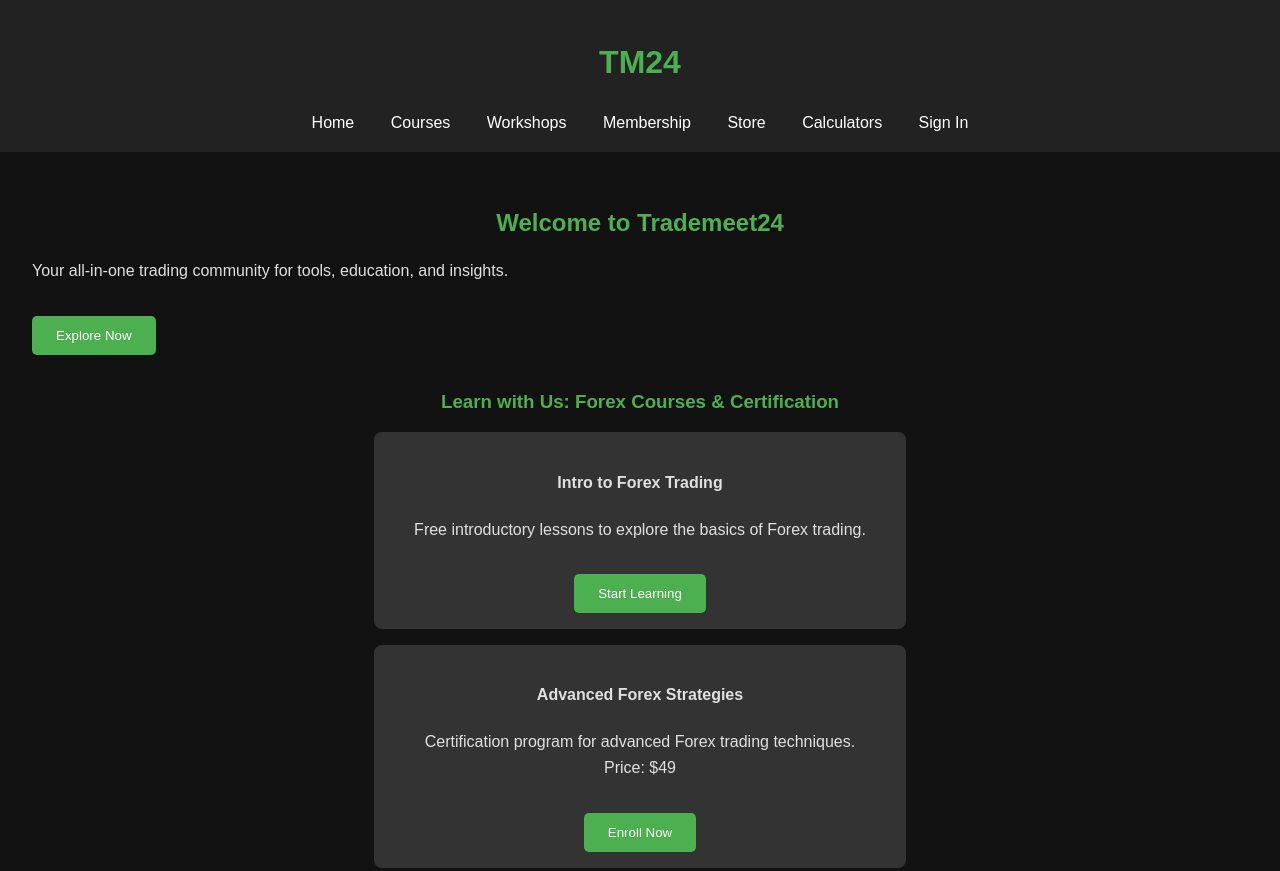
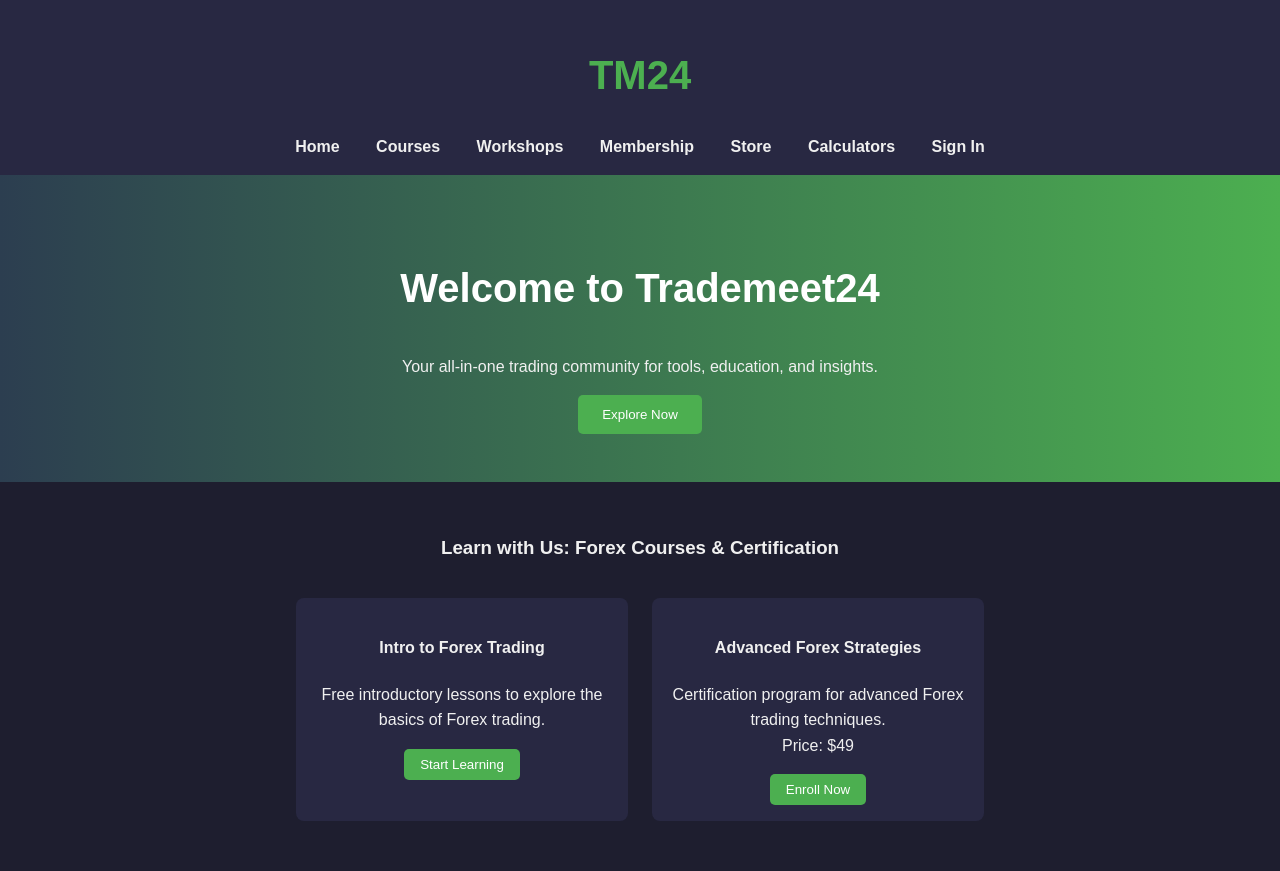
Before and after one commit to wchrfx/TM24, a plain HTML site: page index.html in a window 1280 px wide. Shown: the top 871 px of the page. Drawn offline with Linux system fonts and the light colour scheme.

Commit message:
Update New1.css

```diff
--- a/New1.css
+++ b/New1.css
@@ -1,8 +1,10 @@
 :root {
-  --background-color: #121212;
-  --text-color: #e0e0e0;
+  --background-color: #1e1e2f;
+  --text-color: #f0f0f0;
   --accent-color: #4caf50;
+  --secondary-color: #282842;
   --button-bg: #4caf50;
+  --button-hover-bg: #3a9d40;
   --button-text: #ffffff;
 }
 
@@ -15,66 +17,92 @@ body {
 }
 
 header {
-  background-color: #222222;
-  padding: 1rem 0;
+  background-color: var(--secondary-color);
+  padding: 1rem;
   text-align: center;
 }
 
 header h1 {
   color: var(--accent-color);
-  font-size: 2rem;
+  font-size: 2.5rem;
 }
 
 header nav a {
-  color: var(--button-text);
+  color: var(--text-color);
   margin: 0 1rem;
   text-decoration: none;
+  font-weight: bold;
 }
 
 header nav a:hover {
-  text-decoration: underline;
-}
-
-main {
-  padding: 2rem;
-}
-
-section {
-  margin-bottom: 2rem;
-}
-
-section h2, section h3 {
-  text-align: center;
-  margin-bottom: 1rem;
   color: var(--accent-color);
 }
 
-.card {
-  background-color: #333333;
-  padding: 1rem;
-  border-radius: 8px;
-  margin: 1rem auto;
-  max-width: 500px;
+.hero {
+  background: linear-gradient(to right, #2c3e50, #4caf50);
+  padding: 3rem 0;
   text-align: center;
 }
 
-button {
+.hero h2 {
+  color: var(--button-text);
+  font-size: 2.5rem;
+}
+
+.hero p {
+  color: var(--text-color);
+}
+
+.btn-primary {
+  background-color: var(--button-bg);
+  color: var(--button-text);
+  padding: 0.75rem 1.5rem;
+  border: none;
+  border-radius: 5px;
+  cursor: pointer;
+}
+
+.btn-primary:hover {
+  background-color: var(--button-hover-bg);
+}
+
+.content-section {
+  padding: 2rem;
+  text-align: center;
+}
+
+.card-container {
+  display: flex;
+  justify-content: center;
+  gap: 1.5rem;
+  flex-wrap: wrap;
+}
+
+.card {
+  background-color: var(--secondary-color);
+  padding: 1rem;
+  border-radius: 8px;
+  width: 300px;
+  text-align: center;
+  margin: 1rem 0;
+}
+
+.btn-secondary {
   background-color: var(--button-bg);
   color: var(--button-text);
   border: none;
-  padding: 0.75rem 1.5rem;
+  padding: 0.5rem 1rem;
+  border-radius: 5px;
   cursor: pointer;
-  border-radius: 5px;
-  margin-top: 1rem;
 }
 
-button:hover {
-  background-color: var(--accent-color);
+.btn-secondary:hover {
+  background-color: var(--button-hover-bg);
 }
 
 footer {
   text-align: center;
+  background-color: var(--secondary-color);
+  color: var(--text-color);
   padding: 1rem;
-  background-color: #222222;
-  color: var(--text-color);
 }
```
